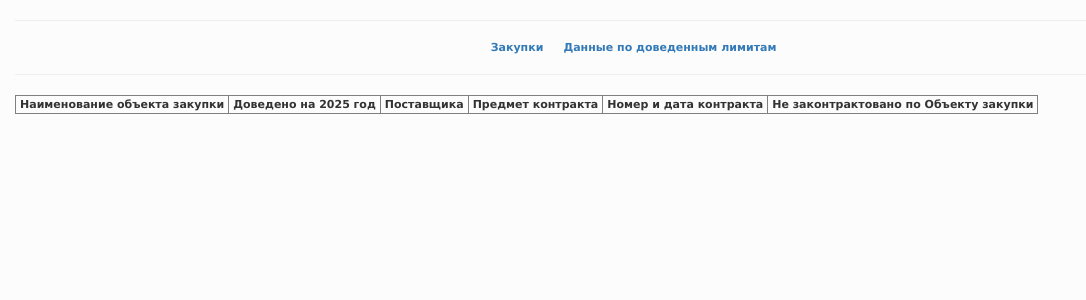
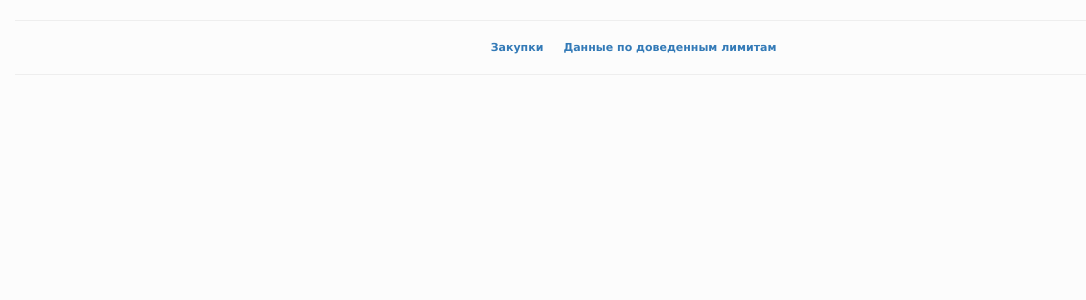
Before and after one commit to evlx87/contract_control, a Django app: page /limit-card/ in a window 1280 px wide. Shown: the top 300 px of the page, without its empty margins (0-1086 px from the left). Run offline with Django 5.2, Linux system fonts and the light colour scheme; lists and menus that the app fills with data are empty; some libraries are stand-ins or nearby versions.

Commit message:
пустой шаблон limits_card.html

```diff
--- a/limits/templates/limits/limits_card.html
+++ b/limits/templates/limits/limits_card.html
@@ -1,22 +1,11 @@
 {% extends 'contracts/base.html' %}
 
 {% block title %}
-        <title>
-            {{ page_title|title }}
-        </title>
+    <title>
+        {{ page_title|title }}
+    </title>
 {% endblock %}
 
 {% block page_content %}
-    <table border="1">
-        <thead>
-            <tr>
-                <th>Наименование объекта закупки</th>
-                <th>Доведено на 2025 год</th>
-                <th>Поставщика</th>
-                <th>Предмет контракта</th>
-                <th>Номер и дата контракта</th>
-                <th>Не законтрактовано по Объекту закупки</th>
-            </tr>
-        </thead>
-    </table>
+
 {% endblock %}
```
